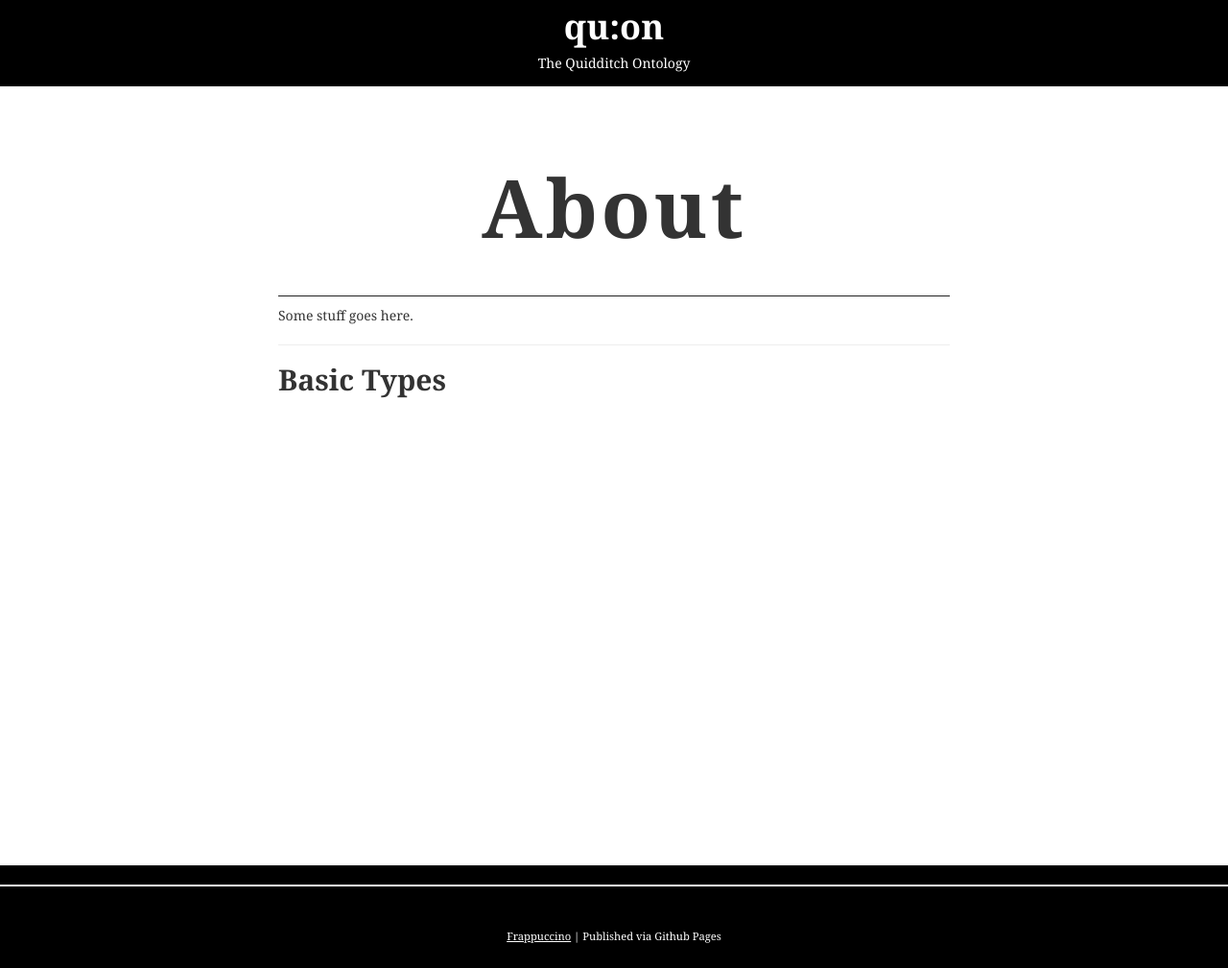
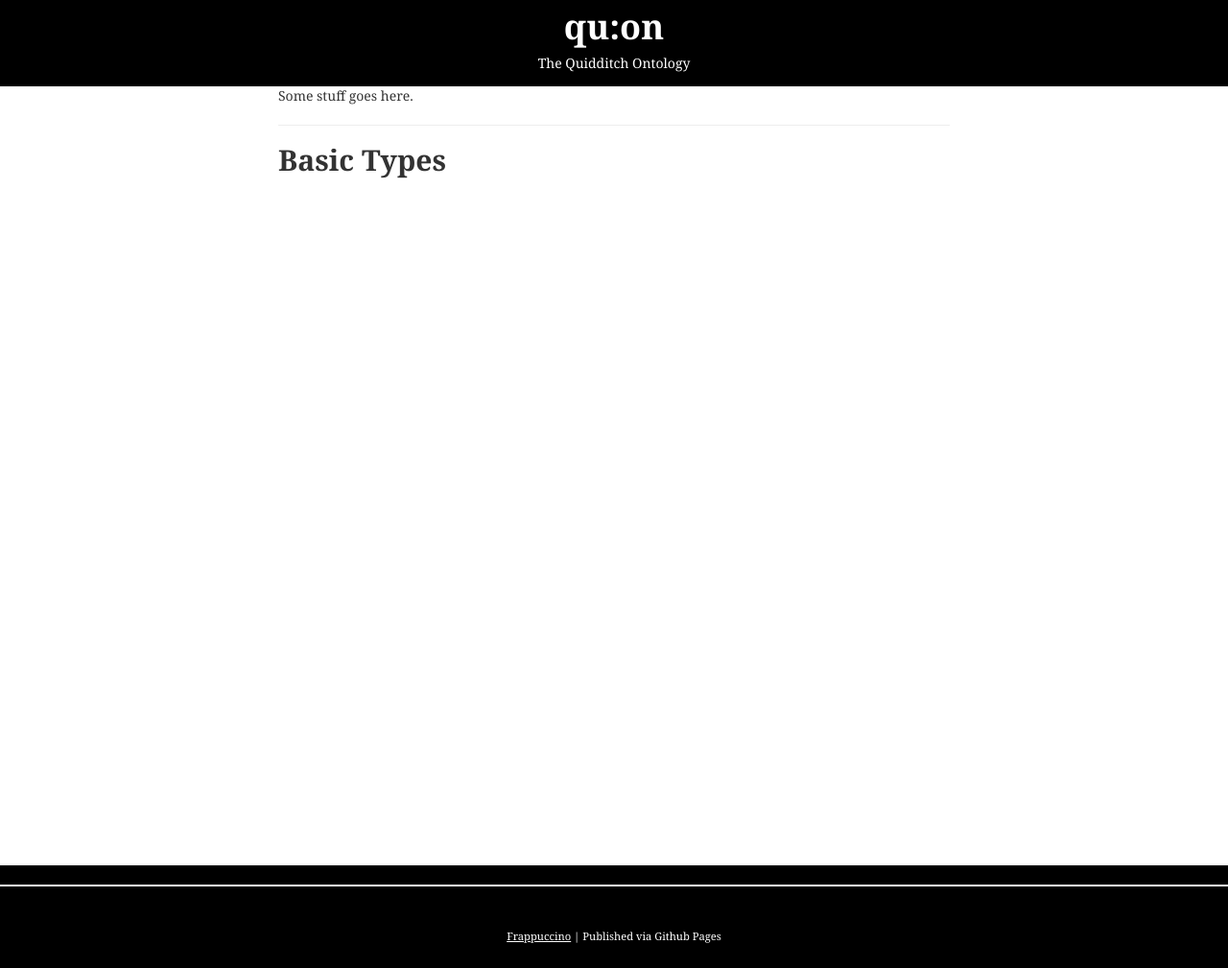
Before and after one commit to helrond/quon, a Jekyll site: the page built from index.html, in a window 1280 px wide. Shown: the whole page at 96% size. Built offline with Jekyll 4.4.1, drawn with Linux system fonts in a browser that asks for light colours; the list of posts is cut into pages by our own code.

Commit message:
tweaking header

```diff
--- a/css/style.css
+++ b/css/style.css
@@ -2274,7 +2274,7 @@
     color:#fff;
     font-family: 'Noto Serif';
 }
-header h1 {
+header title {
     font-family: Georgia,"Times New Roman",Times,serif;
 }
 .content
--- a/index.html
+++ b/index.html
@@ -5,7 +5,7 @@
 <!-- Content
     ================================================== -->
 
-<h1>About</h1>
+<title>About</title>
 <p>Some stuff goes here.</p>
 <hr>
 <h2>Basic Types</h2>
```
